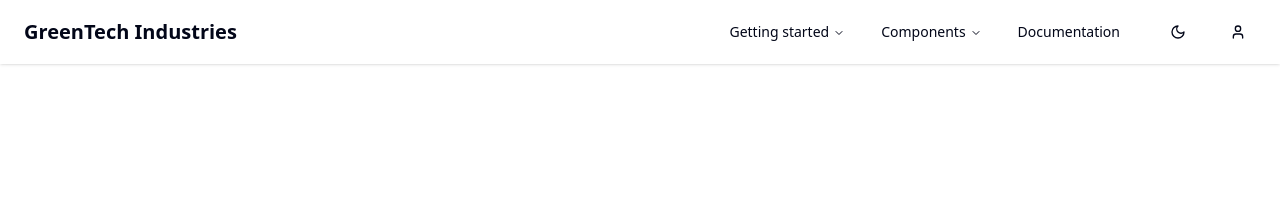
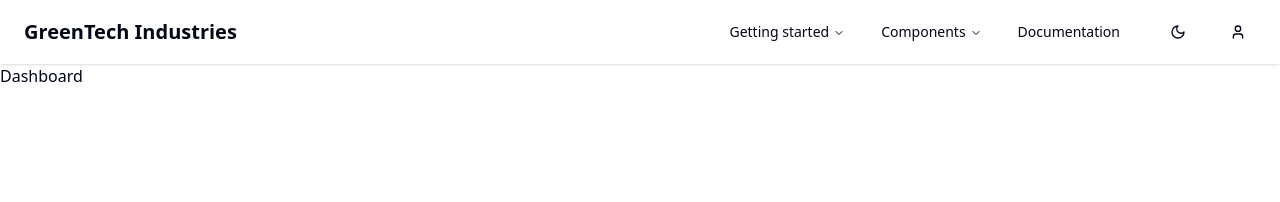
Before and after one commit to juturabhishake/trainingproject, a Next.js app: page /dashboard in a window 1280 px wide. Shown: the top 202 px of the page. Built offline with nearby package versions, Linux system fonts and the light colour scheme.

Commit message:
Update page.tsx

```diff
--- a/app/dashboard/page.tsx
+++ b/app/dashboard/page.tsx
@@ -2,7 +2,7 @@
 
 const page = () => {
   return (
-    <div>Dashboard</div>
+    <div className='py-16'>Dashboard</div>
   )
 }
 
```
